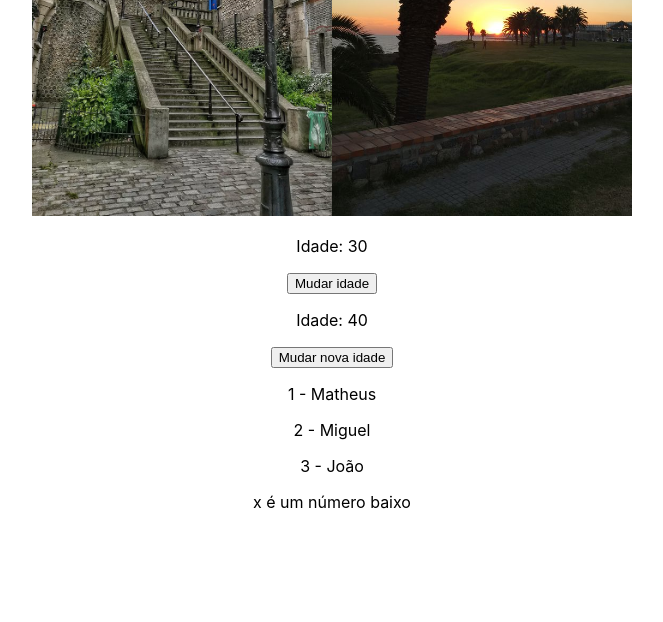
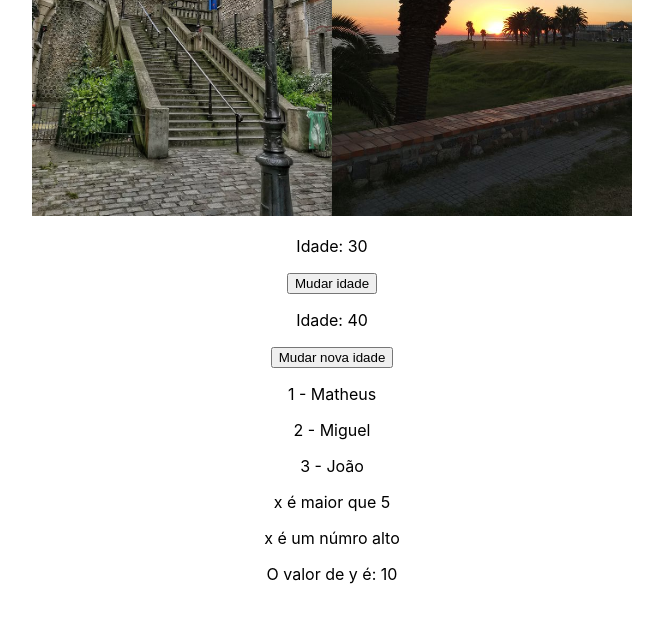
Before and after one commit to mig-ramos/estudo-react, a React (Create React App) app: page / in a window 1280 px wide. Shown: the part 573-1195 px from the top of the page, without its empty margins (308-971 px from the left). Built offline with nearby package versions, Linux system fonts and the light colour scheme.

Commit message:
Uso de varias props - de pai para filho

```diff
--- a/src/App.js
+++ b/src/App.js
@@ -15,7 +15,7 @@ function App() {
       <Images />
       <Hooks />
       <List />
-      <RenderCond x={5} />
+      <RenderCond x={8} y={10}/>
     </div>
   );
 }
--- a/src/components/RenderCond.js
+++ b/src/components/RenderCond.js
@@ -1,9 +1,10 @@
-const RenderCond = (props) => {
+const RenderCond = ({ x, y }) => {
 
 
     return <div>
-            {props.x > 5 && <p>x é maior que 5</p>}
-            {props.x > 5 ? <p>x é um númro alto</p> : <p>x é um número baixo</p>}
+            {x > 5 && <p>x é maior que 5</p>}
+            {x > 5 ? <p>x é um númro alto</p> : <p>x é um número baixo</p>}
+            <p>O valor de y é: {y}</p>
         </div>
 }
 
```
